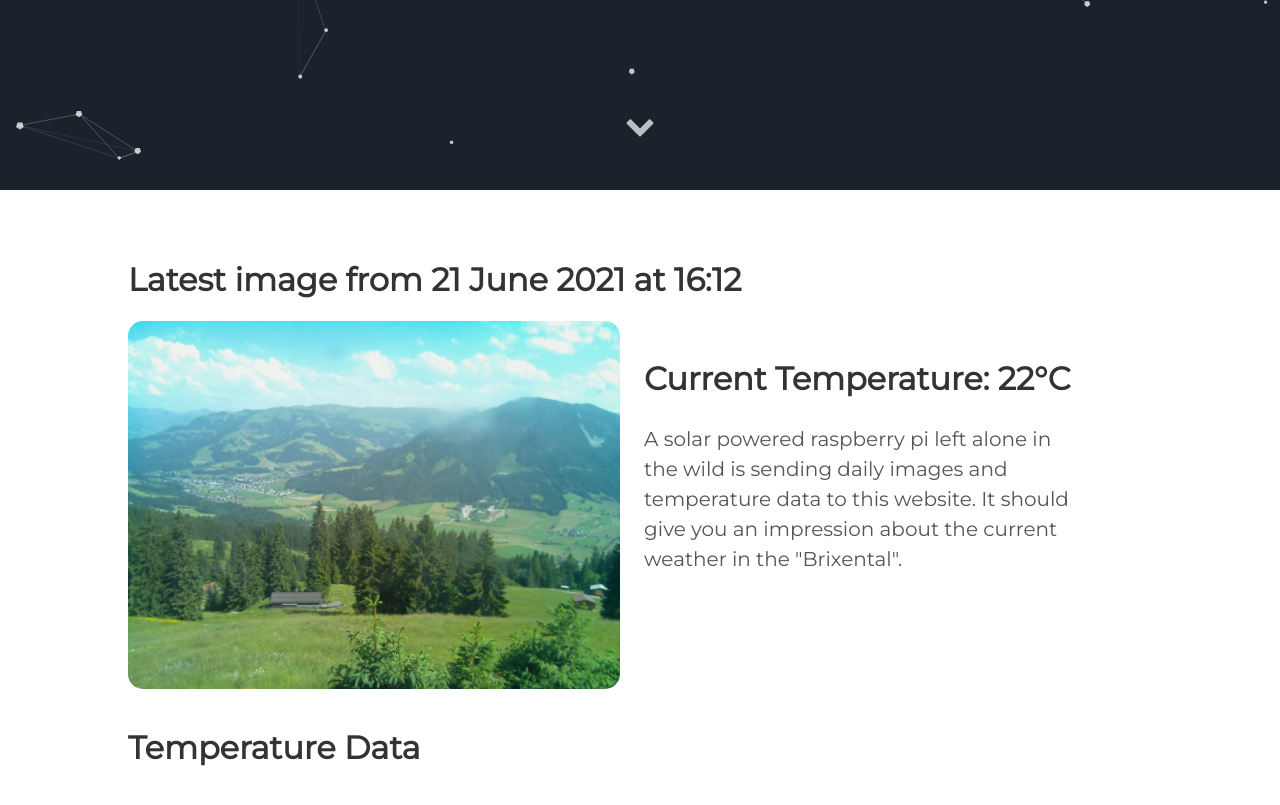
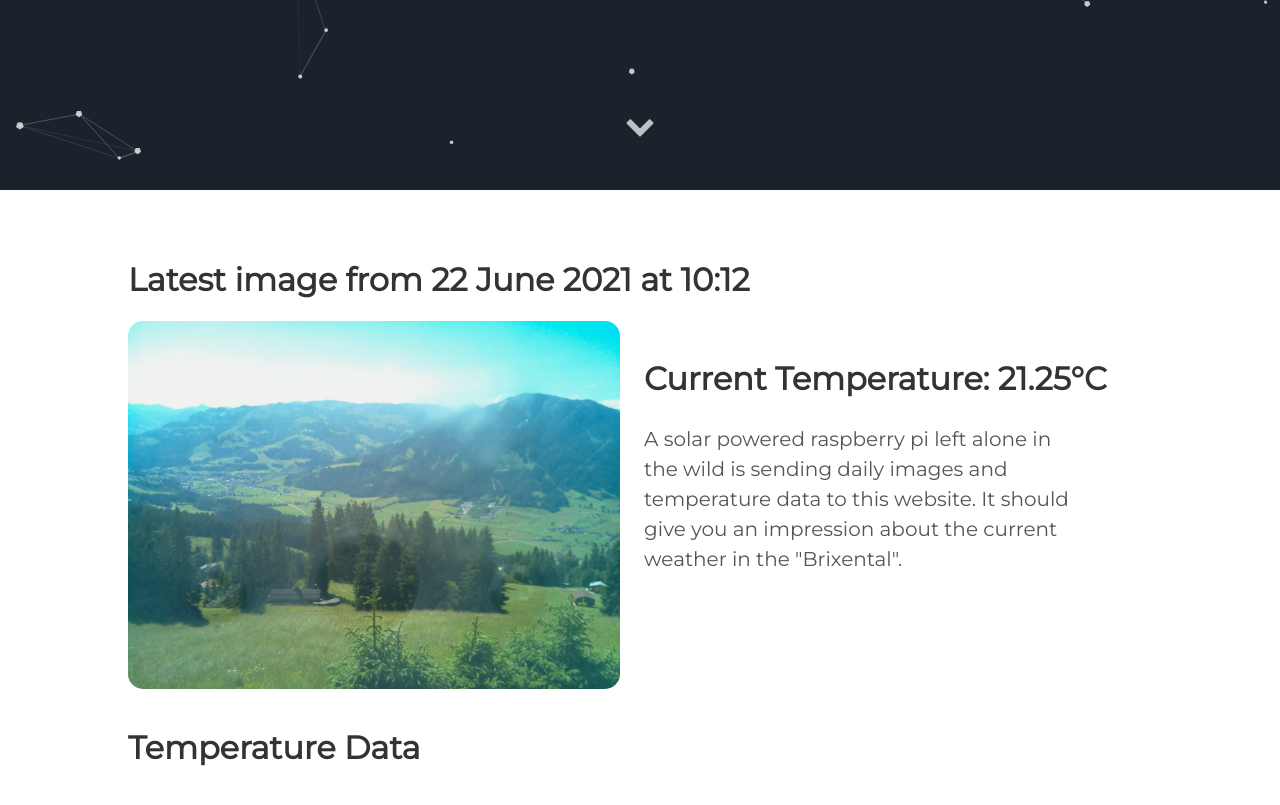
Before and after one commit to vektorious/vektorious.github.io, a Jekyll site: the page built from resources/huette.md, in a window 1280 px wide and 900 px high, scrolled down 710 px. Shown: the top 805 px of the window. Built offline with Jekyll 4.4.1, drawn with Linux system fonts in a browser that asks for light colours.

Commit message:
I'm a bot beep boop

```diff
--- a/resources/huette.md
+++ b/resources/huette.md
@@ -6,13 +6,13 @@ image: '/assets/img/'
 description: 'Live image from the Austrian alps'
 twitter_text: ' '
 ---
-## Latest image from 21 June 2021 at 16:12
+## Latest image from 22 June 2021 at 10:12
 <div class="huette">
   <div class="huette-image">
     <img src="{{ "/assets/img/huette.jpg" | prepend: site.baseurl }}">
   </div>
   <div class="huette-text">
-        <h2>Current Temperature: 22°C</h2>
+        <h2>Current Temperature: 21.25°C</h2>
         <p>A solar powered raspberry pi left alone in the wild is sending daily images and temperature data to this website. It should give you an impression about the current weather in the "Brixental".</p>
 
   </div>
```
Also changed, not shown: rpi-script/2021-06-22_101053.txt (renamed from rpi-script/2021-06-21_161051.txt, +5 -5 lines), rpi-script/huette.md (+2 -2 lines), assets/img/huette.jpg, assets/img/temp_plot.png, rpi-script/temp_plot.png, 1 other file.
